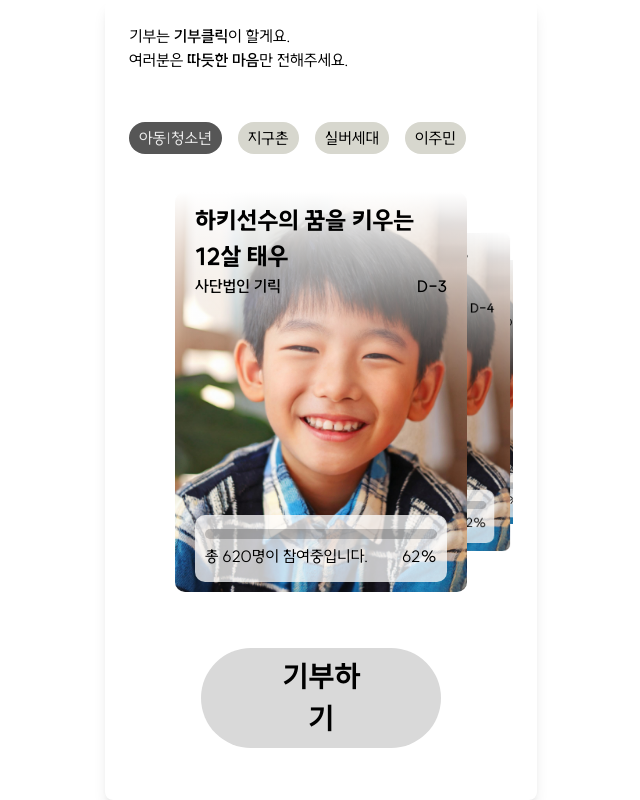
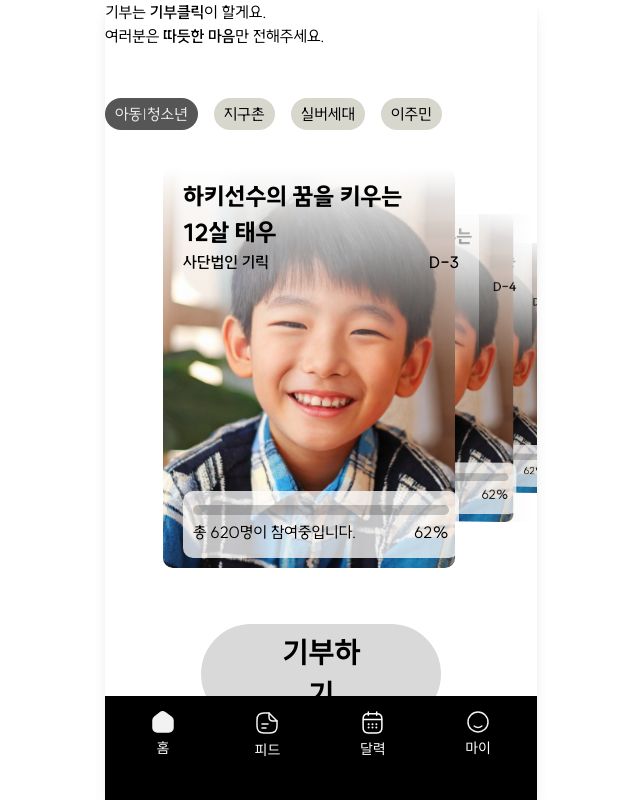
Before and after one commit to teo-sprint-17/giboo-click, a Next.js app: page / in a window 1280 px wide. Shown: the whole page, without its empty margins (319-959 px from the left). Built offline with nearby package versions, Linux system fonts and the light colour scheme.

Commit message:
feat: 바텀 네비게이션 바 적용

```diff
--- a/src/app/layout.tsx
+++ b/src/app/layout.tsx
@@ -1,3 +1,4 @@
+import BottomNav from '@/components/common/BottomNav/BottomNav';
 import type { Metadata } from 'next';
 import { Inter } from 'next/font/google';
 import './globals.css';
@@ -17,8 +18,9 @@ const RootLayout = ({
   return (
     <html lang="ko">
       <body className={inter.className + ' flex justify-center'}>
-        <div className="relative max-w-[432px] min-w-[320px] w-full h-dvh bg-white shadow-lg rounded-lg p-6 overflow-y-scroll no-scrollbar">
-          {children}
+        <div className="max-w-[432px] min-w-[320px] w-full h-dvh bg-white shadow-lg rounded-lg flex flex-col">
+          <div className="overflow-scroll grow no-scrollbar">{children}</div>
+          <BottomNav />
         </div>
       </body>
     </html>
--- a/src/app/page.tsx
+++ b/src/app/page.tsx
@@ -17,7 +17,7 @@ export default function App() {
         <Category isSelected={false} name={'이주민'} />
       </div>
       <Carousel />
-      <div className="mt-[56px] mx-auto bg-[#D9D9D9] w-[240px] px-[71px] py-[8px] rounded-[60px] text-center text-SUITE font-semibold text-[28px] leading-34.94 cursor-pointer">
+      <div className="mt-[56px] mb-[60px] mx-auto bg-[#D9D9D9] w-[240px] px-[71px] py-[8px] rounded-[60px] text-center text-SUITE font-semibold text-[28px] leading-34.94 cursor-pointer">
         기부하기
       </div>
     </>
--- a/src/components/common/BottomNav/BottomNav.tsx
+++ b/src/components/common/BottomNav/BottomNav.tsx
@@ -2,7 +2,7 @@ import NavLink from './NavLink';
 
 const BottomNav = () => {
   return (
-    <nav className={'absolute bottom w-full bottom-0 left-0 px-[46px] pt-3.5 pb-10 text-white bg-black'}>
+    <nav className={'w-full bottom-0 left-0 px-[46px] pt-3.5 pb-10 text-white bg-black'}>
       <ul className={'flex justify-between'}>
         <li>
           <NavLink href="/" imgUrl="/assets/home-2.svg">
```
